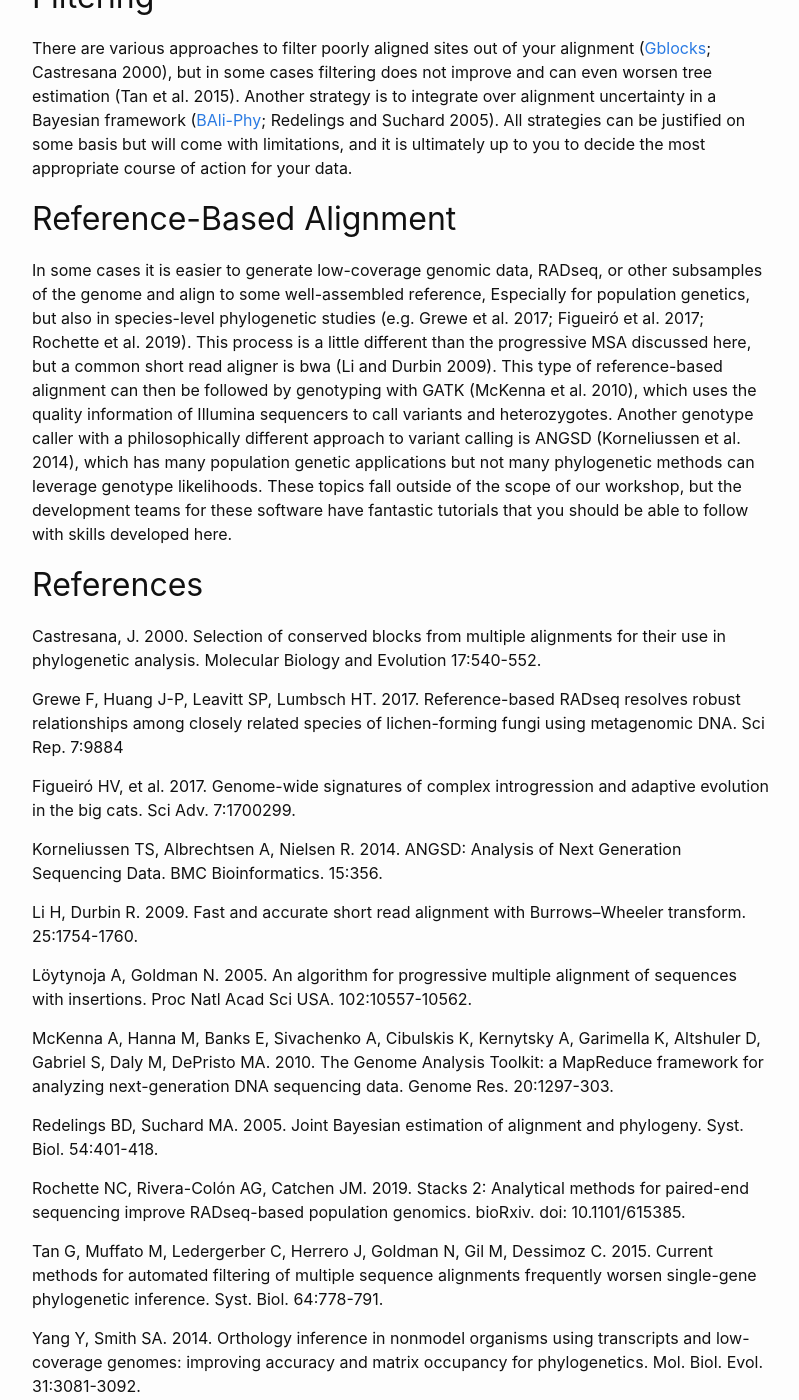
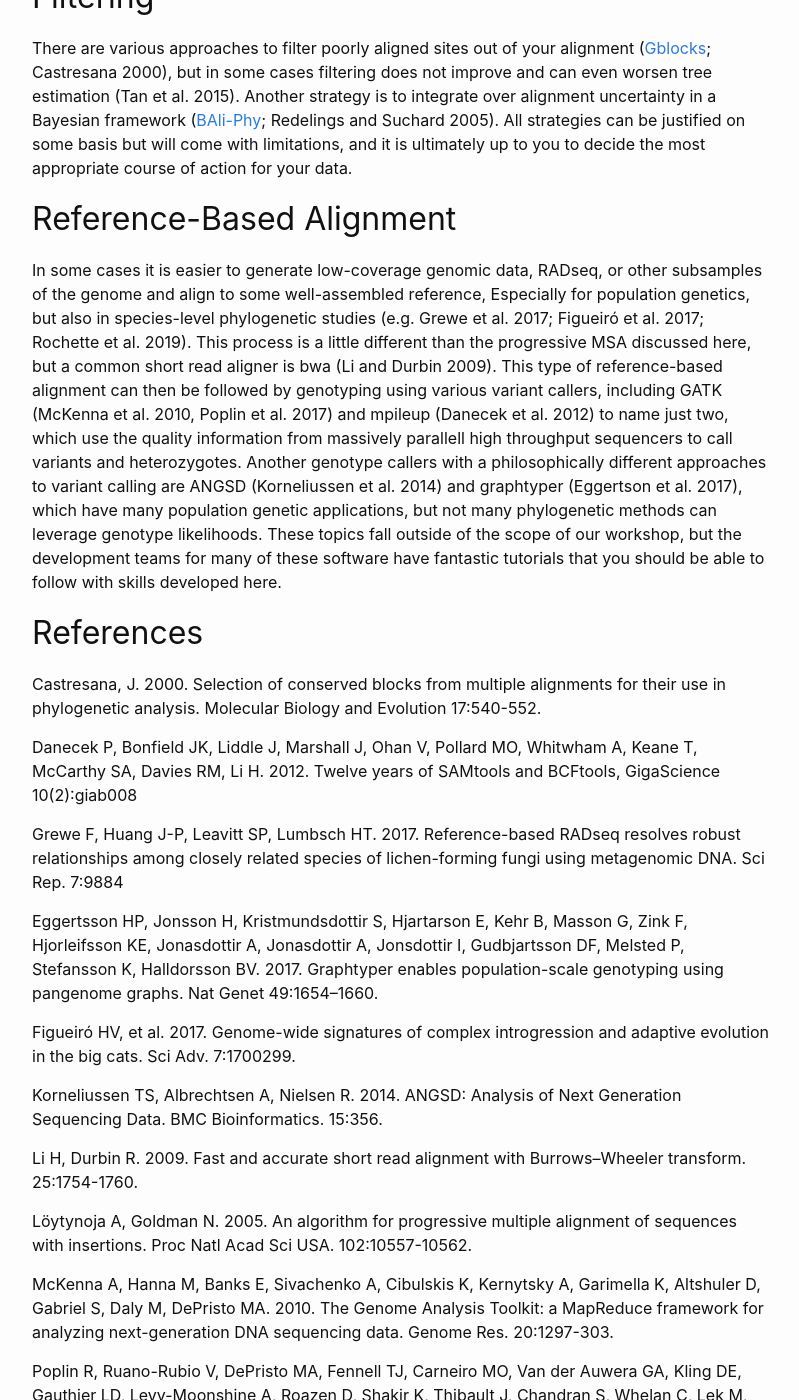
Before and after one commit to molevolworkshop/molevolworkshop.github.io, a Jekyll site: the page built from software/alignment-lab.md, in a window 1280 px wide and 1400 px high, scrolled down 6344 px. Shown: the whole window, without its empty margins (238-1037 px from the left). Built offline with Jekyll 4.4.1, drawn with Linux system fonts in a browser that asks for light colours; some of the changed text lies outside the part shown.

Commit message:
Update alignment-lab.md

```diff
--- a/software/alignment-lab.md
+++ b/software/alignment-lab.md
@@ -307,25 +307,28 @@ in species-level phylogenetic studies (e.g. Grewe et al. 2017;
 Figueiró et al. 2017; Rochette et al. 2019). This process is a little
 different than the progressive MSA discussed here, but a common short
 read aligner is bwa (Li and Durbin 2009). This type of reference-based
-alignment can then be followed by genotyping with GATK (McKenna et al.
-2010), which uses the quality information of Illumina sequencers to call
-variants and heterozygotes. Another genotype caller with a
-philosophically different approach to variant calling is ANGSD
-(Korneliussen et al. 2014), which has many population genetic
-applications but not many phylogenetic methods can leverage genotype
+alignment can then be followed by genotyping using various variant callers, including GATK (McKenna et al.
+2010, Poplin et al. 2017) and mpileup (Danecek et al. 2012) to name just two, which use the quality information from massively parallell high throughput sequencers to call variants and heterozygotes. Another genotype callers with a
+philosophically different approaches to variant calling are ANGSD
+(Korneliussen et al. 2014) and graphtyper (Eggertson et al. 2017), which have many population genetic
+applications, but not many phylogenetic methods can leverage genotype
 likelihoods. These topics fall outside of the scope of our workshop, but
-the development teams for these software have fantastic tutorials that
+the development teams for many of these software have fantastic tutorials that
 you should be able to follow with skills developed here.
 
 ## References
 
 Castresana, J. 2000. Selection of conserved blocks from multiple alignments for their use in phylogenetic analysis. Molecular Biology and Evolution 17:540-552.
 
+Danecek P, Bonfield JK, Liddle J, Marshall J, Ohan V, Pollard MO, Whitwham A, Keane T, McCarthy SA, Davies RM, Li H. 2012. Twelve years of SAMtools and BCFtools, GigaScience 10(2):giab008
+
 {% comment %}
 DePristo M, Banks E, Poplin R, Garimella K, Maguire J, Hartl C, Philippakis A, del Angel G, Rivas MA, Hanna M, McKenna A, Fennell T, Kernytsky A, Sivachenko A, Cibulskis K, Gabriel S, Altshuler D, Daly M. 2011. A framework for variation discovery and genotyping using next-generation DNA sequencing data. Nature Genet. 43:491-498.
 {% endcomment %}
 
 Grewe F, Huang J-P, Leavitt SP, Lumbsch HT. 2017. Reference-based RADseq resolves robust relationships among closely related species of lichen-forming fungi using metagenomic DNA. Sci Rep. 7:9884
+
+Eggertsson HP, Jonsson H, Kristmundsdottir S, Hjartarson E, Kehr B, Masson G, Zink F, Hjorleifsson KE, Jonasdottir A, Jonasdottir A, Jonsdottir I, Gudbjartsson DF, Melsted P, Stefansson K, Halldorsson BV. 2017. Graphtyper enables population-scale genotyping using pangenome graphs. Nat Genet 49:1654–1660.
 
 Figueiró HV, et al. 2017. Genome-wide signatures of complex introgression and adaptive evolution in the big cats. Sci Adv. 7:1700299.
 
@@ -337,6 +340,8 @@ Löytynoja A, Goldman N. 2005. An algorithm for progressive multiple alignment o
 
 McKenna A, Hanna M, Banks E, Sivachenko A, Cibulskis K, Kernytsky A, Garimella K, Altshuler D, Gabriel S, Daly M, DePristo MA. 2010. The Genome Analysis Toolkit: a MapReduce framework for analyzing next-generation DNA sequencing data. Genome Res. 20:1297-303.
 
+Poplin R, Ruano-Rubio V, DePristo MA, Fennell TJ, Carneiro MO, Van der Auwera GA, Kling DE, Gauthier LD, Levy-Moonshine A, Roazen D, Shakir K, Thibault J, Chandran S, Whelan C, Lek M, Gabriel S, Daly MJ, Neale B, MacArthur DG, Banks E. 2017. Scaling accurate genetic variant discovery to tens of thousands of samples. bioRxiv. doi:10.1101/201178.
+
 Redelings BD, Suchard MA. 2005. Joint Bayesian estimation of alignment and phylogeny. Syst. Biol. 54:401-418.
 
 Rochette NC, Rivera-Colón AG, Catchen JM. 2019. Stacks 2: Analytical methods for paired-end sequencing improve RADseq-based population genomics. bioRxiv. doi: 10.1101/615385.
```
